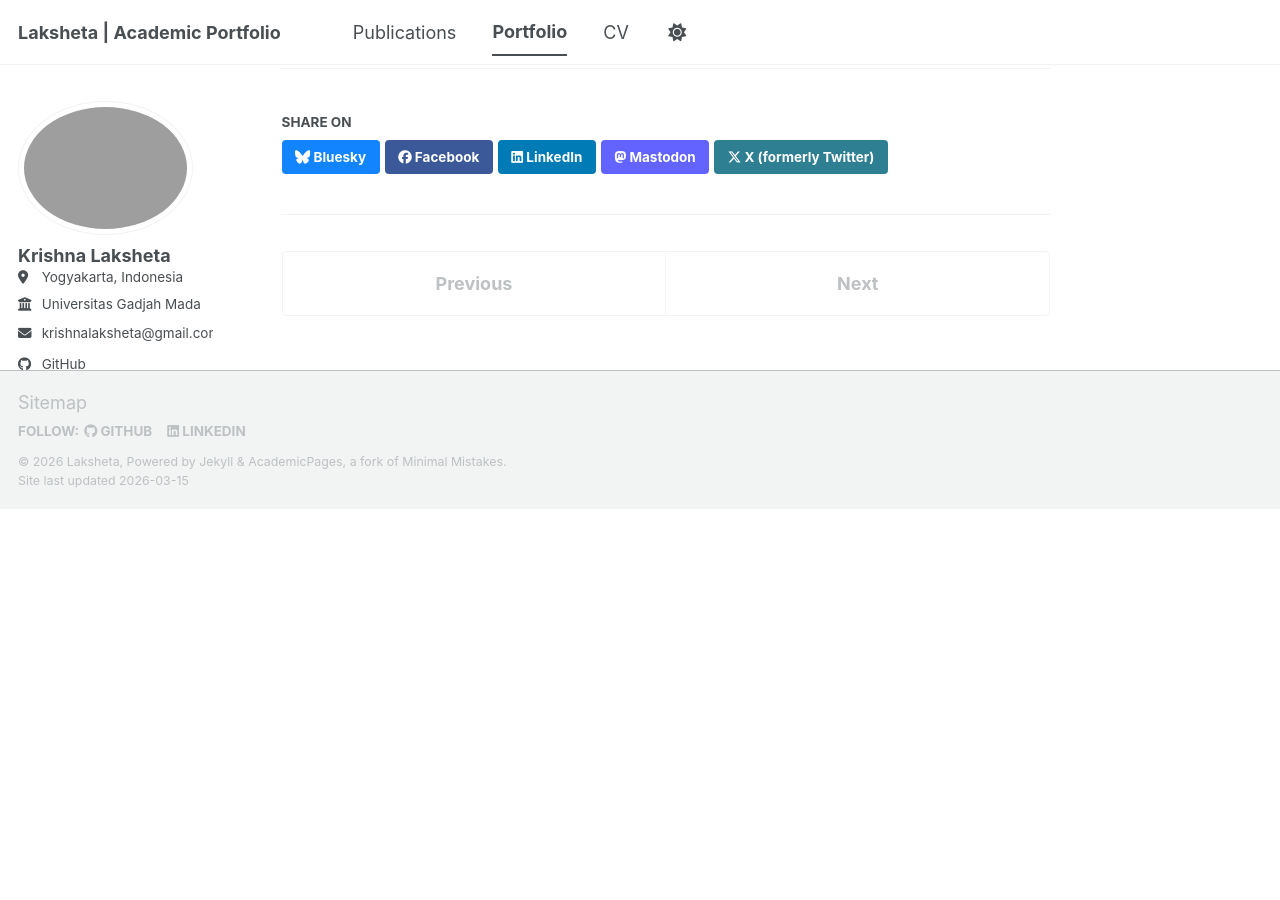
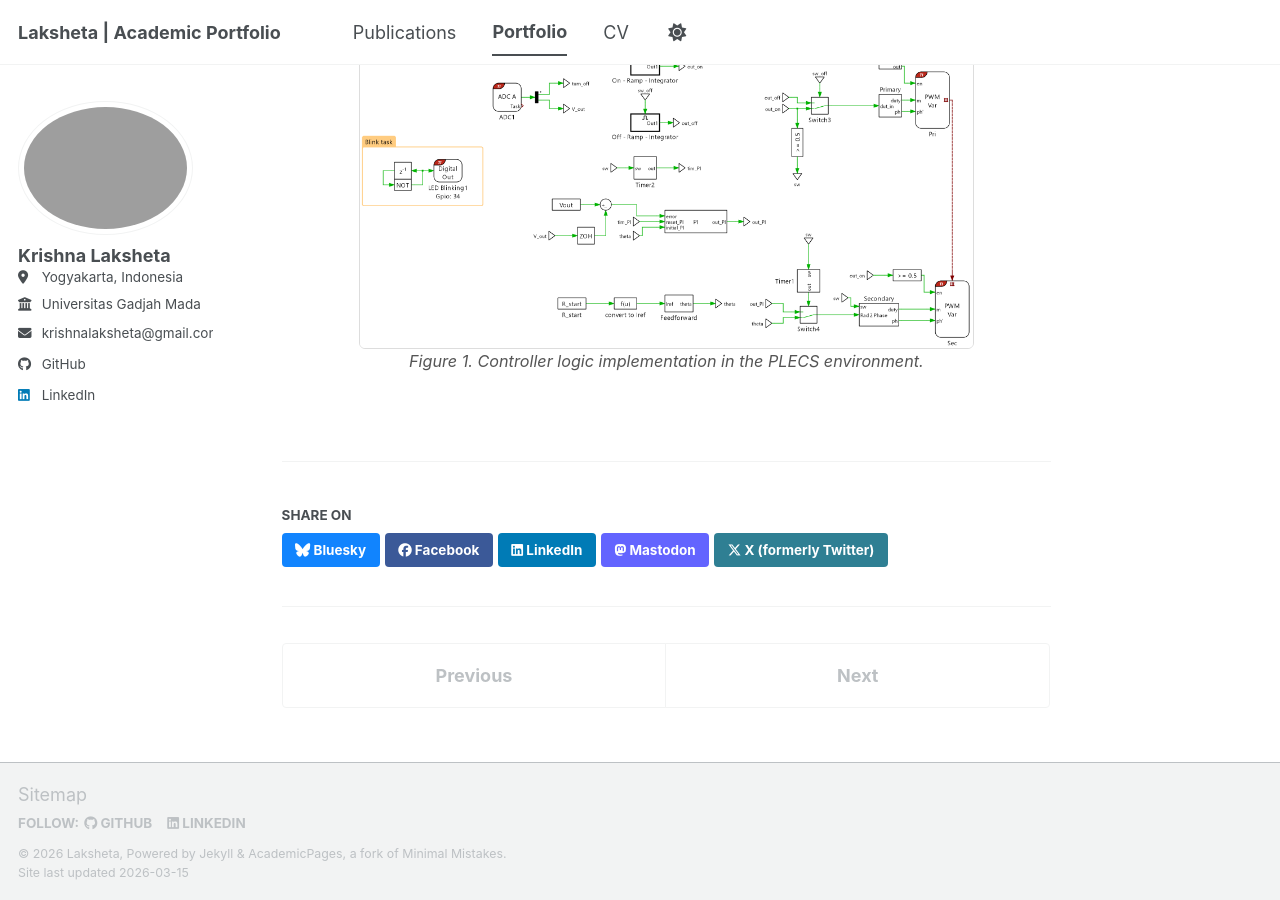
Before and after one commit to laksheta/laksheta.github.io, a Jekyll site: the page built from _portfolio/portfolio-4.md, in a window 1280 px wide and 900 px high, scrolled down 715 px. Built offline with Jekyll 4.4.1, drawn with Linux system fonts in a browser that asks for light colours; a script bundle is joined from its source files by our own code; library files that are not in the unit come from our copies; before the commit the page ends 1223 px from its top, so only the background shows below that.

Commit message:
port-4: add 1st section image

```diff
--- a/_portfolio/portfolio-4.md
+++ b/_portfolio/portfolio-4.md
@@ -15,3 +15,8 @@ A 7 kW Dual-Active Bridge (DAB) prototype was developed to validate advanced con
 ### 1. Controller Code Generation & Deployment
 * **The Challenge:** High-power hardware requires a reliable transition from idealized simulation to real-time executable code to ensure safety and performance.
 * **My Execution:** I utilized **PLECS Coder** to generate hardware-compatible C code from the control models for the **TI Launchpad F28379D**.
+
+<div style="text-align: center; margin: 25px 0;">
+  <img src="/images/portofolio/4/1.png" alt="PLECS Implementation" style="max-width: 80%; border-radius: 6px; border: 1px solid #ddd;">
+  <p style="font-size: 0.9em; color: #555;"><i>Figure 1. Controller logic implementation in the PLECS environment.</i></p>
+</div>
```
Also changed, not shown: images/portofolio/4/1.png (added).
